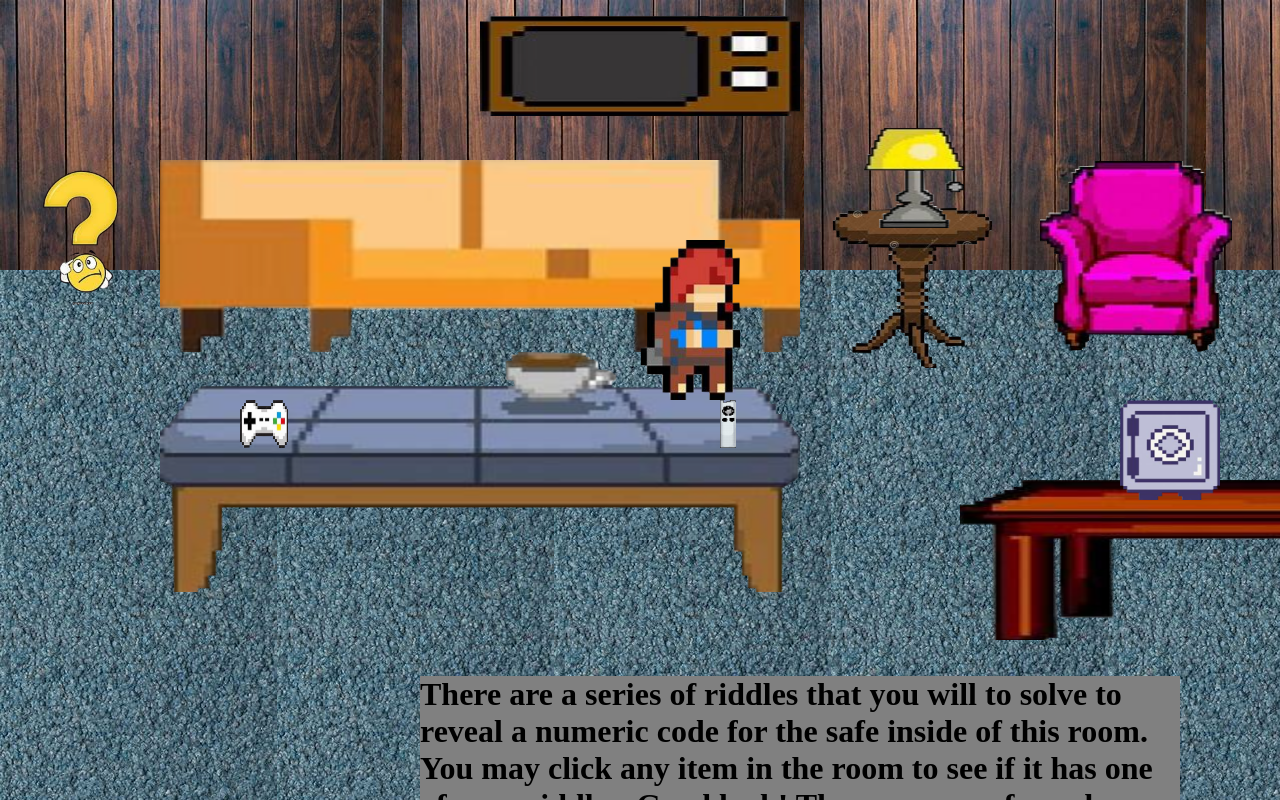
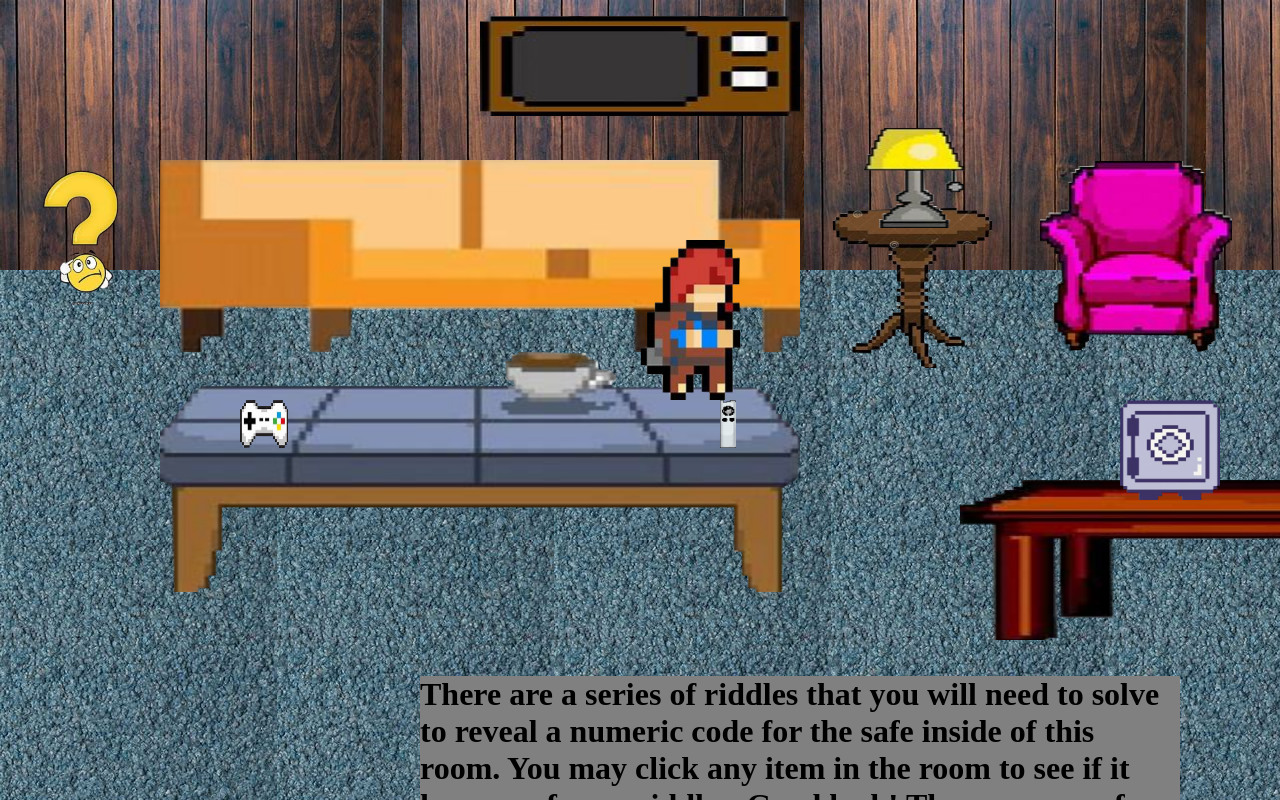
Before and after one commit to twedty/Video-Game, a plain HTML site: page index.html in a window 1280 px wide. Drawn offline with Linux system fonts and the light colour scheme.

Commit message:
grammar issue

```diff
--- a/index.html
+++ b/index.html
@@ -20,7 +20,7 @@
         <img id="tv" src="./assets/tvV2.png" height="100" width="100" alt="TV">
     </div>
     <div class='textbox'>
-        <h1 id="main-box">There are a series of riddles that you will to solve to reveal a numeric code for the safe inside of this room. You may click any item in the room to see if it has one of your riddles. Good luck! The sequence of numbers coincides with these notes of references: </h1>
+        <h1 id="main-box">There are a series of riddles that you will need to solve to reveal a numeric code for the safe inside of this room. You may click any item in the room to see if it has one of your riddles. Good luck! The sequence of numbers coincides with these notes of references: </h1>
     </div>
     <div>
         <button>All answers are numbers from 0-9. The HINT button is used if you are stuck</button>
```
